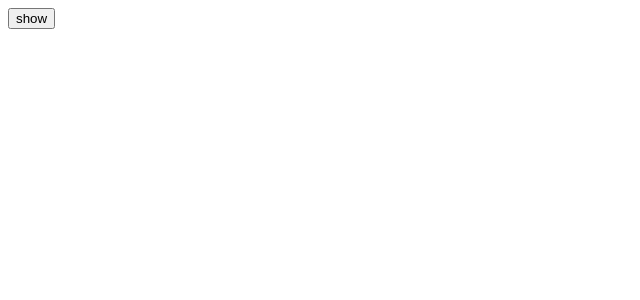
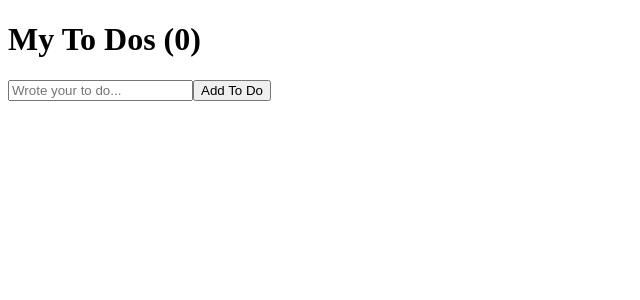
Before and after one commit to seunghyeokleeme/vite-react-tour, a React (Vite) app: page / in a window 1280 px wide. Shown: the top 300 px of the page, without its empty margins (0-640 px from the left). Built offline with nearby package versions, Linux system fonts and the light colour scheme.

Commit message:
todolist part one

```diff
--- a/src/App.jsx
+++ b/src/App.jsx
@@ -1,21 +1,30 @@
 import { useState } from "react";
-import { useEffect } from "react";
-
-function Hello() {
-  useEffect(() => {
-    console.log("created:)");
-    return () => console.log("bye:(");
-  }, []);
-  return <h1>Hello</h1>;
-}
 
 function App() {
-  const [showing, setShowing] = useState(false);
-  const onClick = () => setShowing((current) => !current);
+  const [toDo, setToDo] = useState("");
+  const [toDos, setToDos] = useState([]);
+  const onChange = (event) => setToDo(event.target.value);
+  const onSubmit = (event) => {
+    event.preventDefault();
+    if (toDo === "") {
+      return;
+    }
+    setToDos((currentArray) => [toDo, ...currentArray]);
+    setToDo("");
+  };
+  console.log(toDos);
   return (
     <div>
-      {showing ? <Hello /> : null}
-      <button onClick={onClick}>{showing ? "Hide" : "show"}</button>
+      <h1>My To Dos ({toDos.length})</h1>
+      <form onSubmit={onSubmit}>
+        <input
+          onChange={onChange}
+          value={toDo}
+          type="text"
+          placeholder="Wrote your to do..."
+        />
+        <button>Add To Do</button>
+      </form>
     </div>
   );
 }
```
